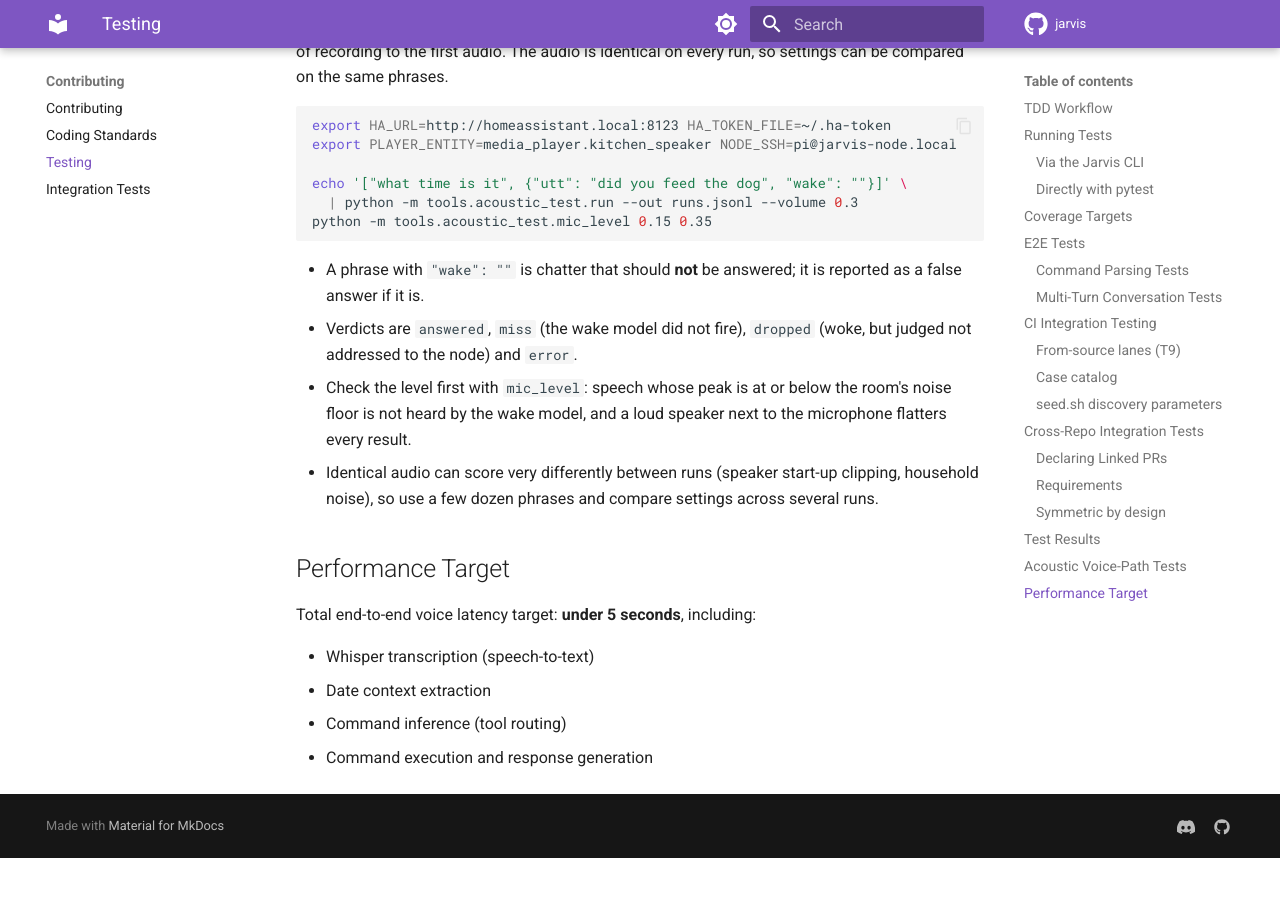
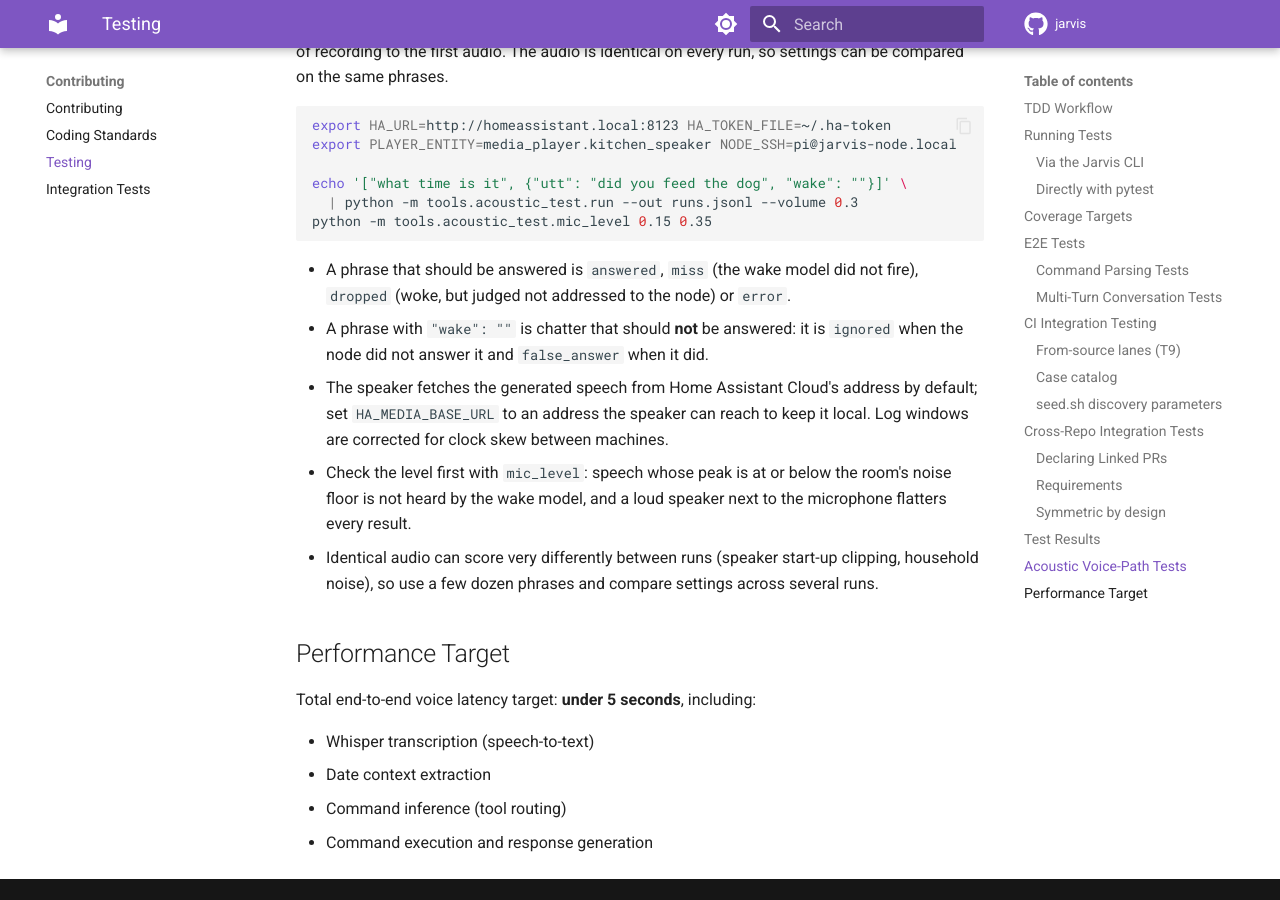
Before and after one commit to alexberardi/jarvis-docs, an MkDocs documentation site: the page built from docs/contributing/testing.md, in a window 1280 px wide and 900 px high, scrolled down 6545 px. Built offline with MkDocs 1.6.1 and Material for MkDocs 9.7.7, drawn with Linux system fonts in a browser that asks for light colours; comment, search, counter and statistics services are not loaded; before the commit the page ends 7403 px from its top, so only the background shows below that.

Commit message:
docs(testing): match the tool's verdicts, document the media path and clock correction
Co-Authored-By: Claude Sonnet 5.5 <noreply@anthropic.com>

````diff
--- a/docs/contributing/testing.md
+++ b/docs/contributing/testing.md
@@ -234,9 +234,12 @@ echo '["what time is it", {"utt": "did you feed the dog", "wake": ""}]' \
 python -m tools.acoustic_test.mic_level 0.15 0.35
 ```
 
-- A phrase with `"wake": ""` is chatter that should **not** be answered; it is reported as a false answer if it is.
-- Verdicts are `answered`, `miss` (the wake model did not fire), `dropped` (woke, but judged not addressed to the node) and
-  `error`.
+- A phrase that should be answered is `answered`, `miss` (the wake model did not fire), `dropped` (woke, but judged not
+  addressed to the node) or `error`.
+- A phrase with `"wake": ""` is chatter that should **not** be answered: it is `ignored` when the node did not answer it
+  and `false_answer` when it did.
+- The speaker fetches the generated speech from Home Assistant Cloud's address by default; set `HA_MEDIA_BASE_URL` to an
+  address the speaker can reach to keep it local. Log windows are corrected for clock skew between machines.
 - Check the level first with `mic_level`: speech whose peak is at or below the room's noise floor is not heard by the wake
   model, and a loud speaker next to the microphone flatters every result.
 - Identical audio can score very differently between runs (speaker start-up clipping, household noise), so use a few
````
